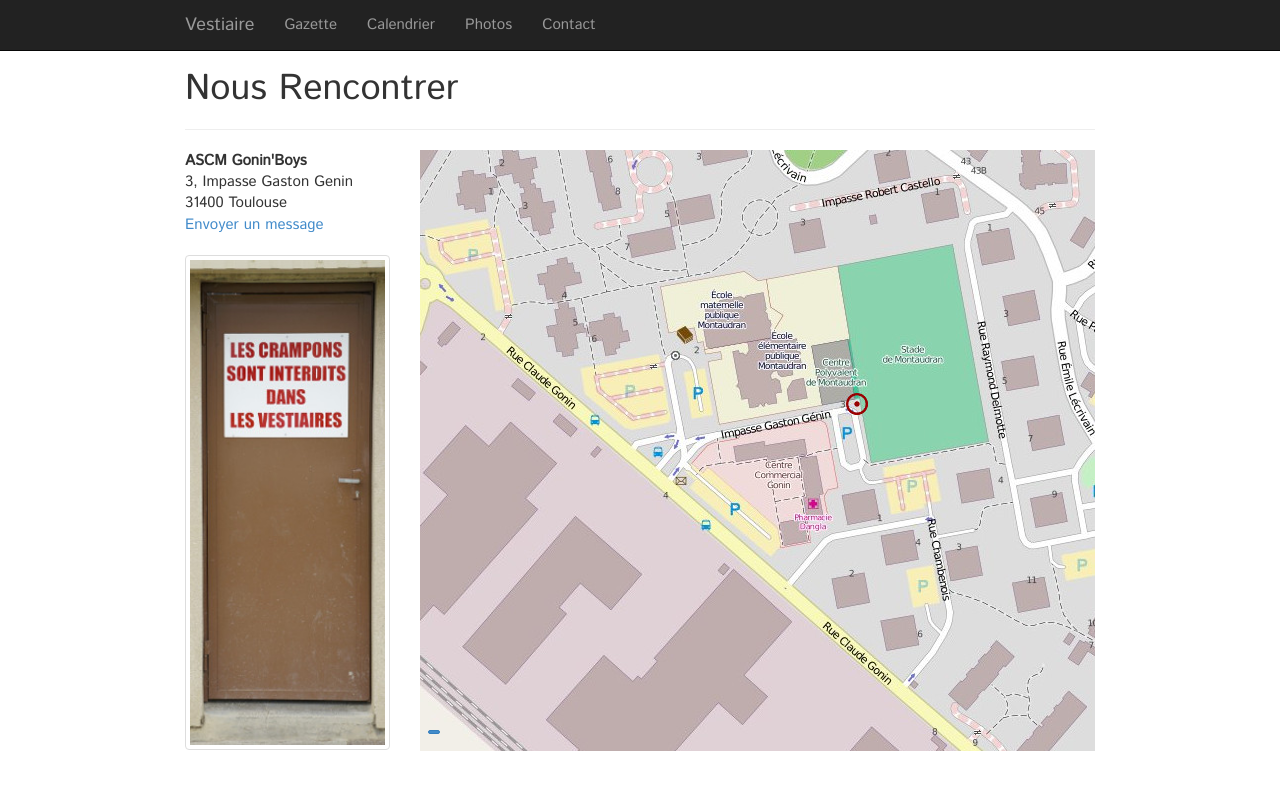
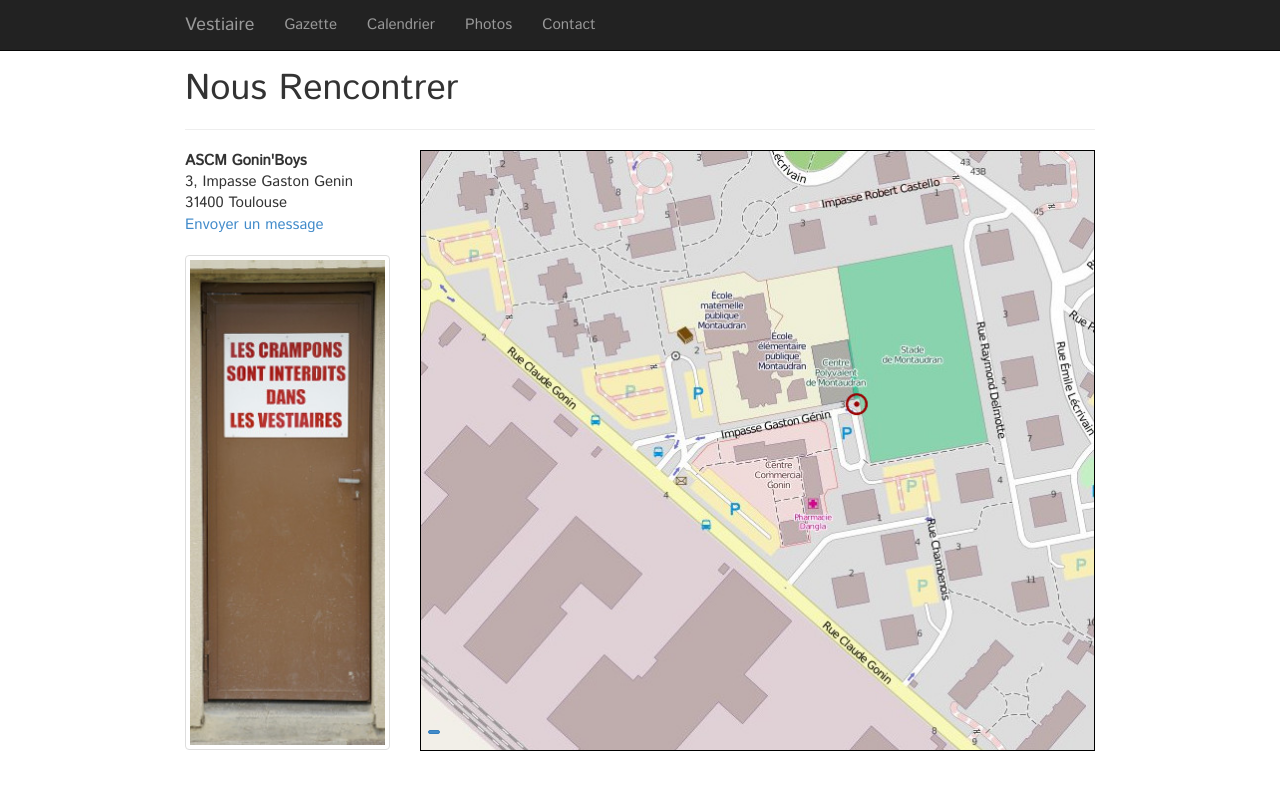
Before and after one commit to fcabestre/Gonins, a Jekyll site: the page built from contact.html, in a window 1280 px wide. Shown: the top 790 px of the page. Built offline with Jekyll 4.4.1, drawn with Linux system fonts in a browser that asks for light colours; nearby versions of some CDN libraries.

Commit message:
Correction d'un problème mineur de CSS

```diff
--- a/contact.html
+++ b/contact.html
@@ -20,7 +20,7 @@ layout: gonins
         </address>
         <img src="{{ site.baseurl }}/img/Porte.jpg" alt="Les vestiaires" class="hidden-xs hidden-sm img-responsive img-thumbnail">
     </div>
-    <div class="col-md-9 map-iframe">
+    <div class="col-md-9 map-image">
         <img src="{{ site.baseurl }}/img/Plan.jpg" alt="Le plan" class="img-responsive">
         <button id="map-zoom-button" class="btn btn-xs btn-primary" type="button" onclick="window.location.href = 'http://www.openstreetmap.org/?lat=43.573735&amp;lon=1.48414&amp;zoom=17&amp;layers=M&amp;mlat=43.57404&amp;mlon=1.48519'">
             <i class="icon-eye-open"></i>
--- a/css/gonins.css
+++ b/css/gonins.css
@@ -41,8 +41,12 @@ body {
     margin-left: -480px;
 }
 
-#map-zoom-button {
+.map-image button {
     position: relative;
     left: 8px;
     top: -30px;
 }
+
+.map-image img {
+    border: 1px solid #000000;
+}
```
